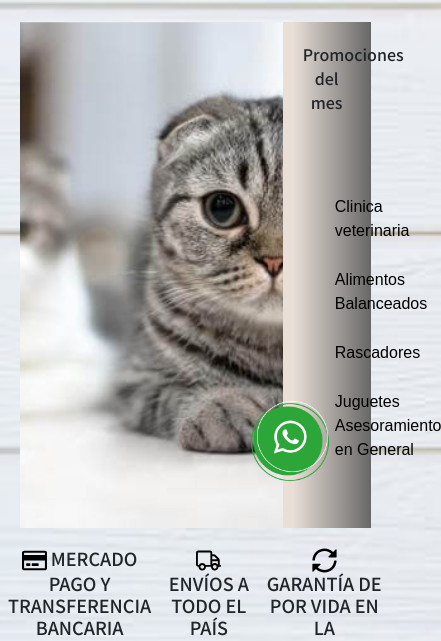
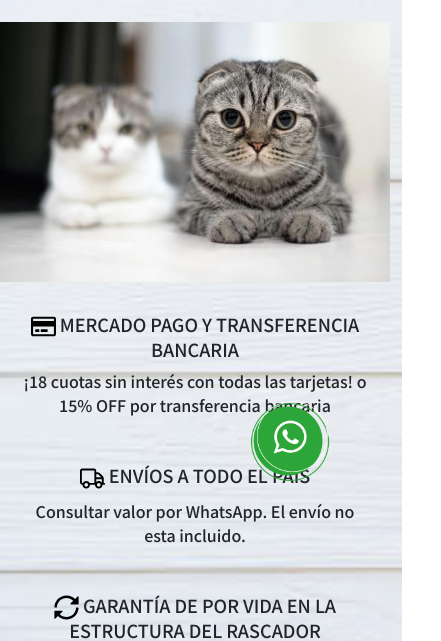
Before and after one commit to juliangareca/idea-Gareca, a website: page index.html in a window 390 px wide. Shown: the part 253-894 px from the top of the page, 441 px wide, since content can reach past the window. Drawn offline with nearby package versions, Linux system fonts and the light colour scheme; a web font is replaced by a local one.

Commit message:
Se corrige responsive

```diff
--- a/index.html
+++ b/index.html
@@ -3,12 +3,13 @@
     <head>
         <meta charset="UTF-8" />
         <meta http-equiv="X-UA-Compatible" content="IE=edge" />
+		<meta name="viewport" content="width=device-width, initial-scale=1.0"/>
         <meta name="Rascadores" content="rascadores, gatos, juguetes, catlover, patagonia, sur, paraiso, familia, gimnasio" />
         <title>Paraisos del Sur</title>
-        <link rel="stylesheet" href="css/style.css">
 		<link href="https://cdn.jsdelivr.net/npm/bootstrap@5.0.0/dist/css/bootstrap.min.css"
 		 rel="stylesheet" integrity="sha384-wEmeIV1mKuiNpC+IOBjI7aAzPcEZeedi5yW5f2yOq55WWLwNGmvvx4Um1vskeMj0"
 		  crossorigin="anonymous">
+		<link rel="stylesheet" href="css/style.css">
         <link rel="icon" type="image/png" href="./recursos/imagenes/favicon.ico" />
     </head>
 
@@ -17,7 +18,7 @@
 			<a href="index.html"><img src="./recursos/imagenes/logo.png" id="imagenLogo" alt="Este era el Logo"></a>
 			<nav class="navbar navbar-expand-lg navbar-light paddingNav">
 				<div class="container-fluid">
-				  <a class="navbar-brand" href="index.html">HOME</a>
+				  <a class="navbar-brand" href="./index.html">HOME</a>
 				  <button class="navbar-toggler" type="button" data-bs-toggle="collapse" data-bs-target="#navbarNavDropdown" aria-controls="navbarNavDropdown" aria-expanded="false" aria-label="Toggle navigation">
 					<span class="navbar-toggler-icon"></span>
 				  </button>
@@ -33,7 +34,7 @@
 						<a class="nav-link" href="Nosotros.html">Nosotros |</a>
 					  </li>
 					  <li class="nav-item dropdown">
-						<a class="nav-link dropdown-toggle" href="#" id="navbarDropdownMenuLink" role="button" data-bs-toggle="dropdown" aria-expanded="false">
+						<a class="btn btn-secondary dropdown-toggle dropdown-toggle-split" data-bs-toggle="dropdown" aria-expanded="false">
 						  Productos |
 						</a>
 						<ul class="dropdown-menu" aria-labelledby="navbarDropdownMenuLink">
@@ -55,7 +56,9 @@
 
 		<section class="grid">
 
-			<div class="imagenGatos"></div>
+			<div class="imagenGatos">
+				<img src="./recursos/imagenes/Originales sin optimizar/muchosgatos2.jpg" alt="">
+			</div>
 			<div class="arriba">
 				<p>Promociones del mes</p>
 				<ul class="flexGrid">
@@ -71,8 +74,8 @@
  				</ul>
 			</div>
 		</section>
-		<div class="d-flex bd-highlight">
-			<div class="p-2 flex-fill bd-highlight">
+		<div class="row infoMain d-flex bd-highlight">
+			<div class="subInfo col-sm-4 flex-fill bd-highlight">
 				<h1 class="envios">
 					<svg class="camio" xmlns="http://www.w3.org/2000/svg" viewBox="0 0 576 512"><path d="M527.9 32H48.1C21.5 32 0 53.5 0 80v352c0 26.5 21.5 48 48.1 48h479.8c26.6 0 48.1-21.5 48.1-48V80c0-26.5-21.5-48-48.1-48zM54.1 80h467.8c3.3 0 6 2.7 6 6v42H48.1V86c0-3.3 2.7-6 6-6zm467.8 352H54.1c-3.3 0-6-2.7-6-6V256h479.8v170c0 3.3-2.7 6-6 6zM192 332v40c0 6.6-5.4 12-12 12h-72c-6.6 0-12-5.4-12-12v-40c0-6.6 5.4-12 12-12h72c6.6 0 12 5.4 12 12zm192 0v40c0 6.6-5.4 12-12 12H236c-6.6 0-12-5.4-12-12v-40c0-6.6 5.4-12 12-12h136c6.6 0 12 5.4 12 12z"></path></svg>
 					MERCADO PAGO Y TRANSFERENCIA BANCARIA
@@ -81,7 +84,7 @@
 					¡18 cuotas sin interés con todas las tarjetas! o 15% OFF por transferencia bancaria
 				</p>
 			</div>
-			<div class="p-2 flex-fill bd-highlight">
+			<div class="subInfo col-sm-4 flex-fill bd-highlight">
 				<h1 class="envios">
 					<svg class="camio" xmlns="http://www.w3.org/2000/svg" viewBox="0 0 640 512"><path d="M624 368h-16V251.9c0-19-7.7-37.5-21.1-50.9L503 117.1C489.6 103.7 471 96 452.1 96H416V56c0-30.9-25.1-56-56-56H56C25.1 0 0 25.1 0 56v304c0 30.9 25.1 56 56 56h8c0 53 43 96 96 96s96-43 96-96h128c0 53 43 96 96 96s96-43 96-96h48c8.8 0 16-7.2 16-16v-16c0-8.8-7.2-16-16-16zm-464 96c-26.5 0-48-21.5-48-48s21.5-48 48-48 48 21.5 48 48-21.5 48-48 48zm208-96H242.7c-16.6-28.6-47.2-48-82.7-48s-66.1 19.4-82.7 48H56c-4.4 0-8-3.6-8-8V56c0-4.4 3.6-8 8-8h304c4.4 0 8 3.6 8 8v312zm48-224h36.1c6.3 0 12.5 2.6 17 7l73 73H416v-80zm64 320c-26.5 0-48-21.5-48-48s21.5-48 48-48 48 21.5 48 48-21.5 48-48 48zm80-100.9c-17.2-25.9-46.6-43.1-80-43.1-24.7 0-47 9.6-64 24.9V272h144v91.1z"></path></svg>
 					ENVÍOS A TODO EL PAÍS
@@ -90,7 +93,7 @@
 					Consultar valor por WhatsApp. El envío no esta incluido.
 				</p>
 			</div>
-			<div class="p-2 flex-fill bd-highlight">
+			<div class="subInfo col-sm-4 flex-fill bd-highlight">
 				<h1 class="envios">
 					<svg class="camio" xmlns="http://www.w3.org/2000/svg" viewBox="0 0 512 512"><path d="M483.515 28.485L431.35 80.65C386.475 35.767 324.485 8 256 8 123.228 8 14.824 112.338 8.31 243.493 7.971 250.311 13.475 256 20.301 256h28.045c6.353 0 11.613-4.952 11.973-11.294C66.161 141.649 151.453 60 256 60c54.163 0 103.157 21.923 138.614 57.386l-54.128 54.129c-7.56 7.56-2.206 20.485 8.485 20.485H492c6.627 0 12-5.373 12-12V36.971c0-10.691-12.926-16.045-20.485-8.486zM491.699 256h-28.045c-6.353 0-11.613 4.952-11.973 11.294C445.839 370.351 360.547 452 256 452c-54.163 0-103.157-21.923-138.614-57.386l54.128-54.129c7.56-7.56 2.206-20.485-8.485-20.485H20c-6.627 0-12 5.373-12 12v143.029c0 10.691 12.926 16.045 20.485 8.485L80.65 431.35C125.525 476.233 187.516 504 256 504c132.773 0 241.176-104.338 247.69-235.493.339-6.818-5.165-12.507-11.991-12.507z"></path></svg>
 
--- a/scss/_atributosGenerales.scss
+++ b/scss/_atributosGenerales.scss
@@ -13,13 +13,27 @@
     grid-area: header;
 
   }
+
+  @media only screen and (min-width: 1100px)
+ {
+
     .iframe{
       display: block;
       text-align: center;
       grid-area: iframe;
       padding-top: 55px;
     }
+}
+@media only screen and (max-width: 1099px)
+{
 
+   .iframe{
+     display: none;
+     text-align: center;
+     grid-area: iframe;
+     padding-top: 55px;
+   }
+}
   .textoGeneral{
     text-decoration: none;
     text-align: left;
--- a/scss/_flexGrid.scss
+++ b/scss/_flexGrid.scss
@@ -1,3 +1,4 @@
+
 div div{
   text-align: center;
   }
--- a/scss/_grid.scss
+++ b/scss/_grid.scss
@@ -1,10 +1,15 @@
+
+
+
+@media only screen and (max-width: 1800px) and (min-width: 770px)
+ {
+
 .grid{
     background-color: beige;
-    width: 90vw;
-    height: 60vh;
-    border: 2px;
-    margin-left: 5%;
-    margin-bottom: 3%;
+    align-self: center;
+    width: 70%;
+    /* height: 60vh; */
+    /* margin-left: 5%; */
     display: grid;
     grid-area: section;
     grid-template-columns: 75% 25%;
@@ -17,9 +22,8 @@
 
   .imagenGatos{
     grid-area: img;
-    background-image: url(../recursos/imagenes/muchosgatos2.jpg);
-    background-position: center;
-    background-size: cover;
+    width: 100%;
+    height: 100%;
   }
 
   .arriba{
@@ -29,4 +33,42 @@
     text-align: center;
     background: linear-gradient(90deg, rgba(233,223,215,1) 11%, rgba(103,103,103,1) 100%);
     padding: 20px;
+
   }
+}
+
+@media only screen and (max-width: 770px)
+ {
+  .grid{
+    /* background-color: beige; */
+    /* height: 60vh; */
+    display: flex;
+    justify-content: center;
+    align-items: center;
+  }
+
+  .imagenGatos{
+    grid-area: img;
+  }
+
+  .arriba{
+    display: none;
+  }
+
+
+}
+
+.imagenGatos{
+  img {
+    width: 100%;
+    height: 100%;
+  }
+}
+
+/*Evios*/
+.infoMain {
+  margin-top: 1rem;
+  .subInfo {
+    padding: 1rem 2rem;
+  }
+}
--- a/scss/_logo.scss
+++ b/scss/_logo.scss
@@ -1,6 +1,16 @@
-#imagenLogo{
-    border-radius: 360px;
-    width: 100px;
-    height: 100px;
-    position: absolute;
+@media only screen and (max-width: 1800px) and (min-width: 450px){
+
+
+  #imagenLogo{
+      border-radius: 360px;
+      width: 100px;
+      height: 100px;
+      position: absolute;
+    }
   }
+
+  @media only screen and (max-width: 450px){
+    #imagenLogo{
+    display: none;
+    }
+  }
--- a/scss/_nav.scss
+++ b/scss/_nav.scss
@@ -11,6 +11,9 @@ nav{
     position: relative;
     width: -webkit-fill-available;
 
+  }
+  .nav-item {
+    align-self: flex-end;
   }
 
   ul ul {
--- a/scss/_titulos.scss
+++ b/scss/_titulos.scss
@@ -23,7 +23,6 @@
   .h3{
     font-family: $fontFamily1;
     text-align: center;
-    font-size: 3rem;
     animation: 3s alternate slidein2;
 
 
```
Also changed, not shown: Nosotros.html (+1 -0 lines), Pagina404.html (+1 -0 lines), clientes+felices.html (+2 -1 lines), contactenos.html (+2 -1 lines), mapaDeSitio.html (+1 -0 lines), productos L.html (+1 -0 lines), productos M.html (+1 -0 lines), productos S.html (+1 -0 lines), productos.html (+1 -0 lines), scss/_variables.scss (+18 -0 lines), css/style.css. Lines whose indentation alone changed are shown as unchanged.
